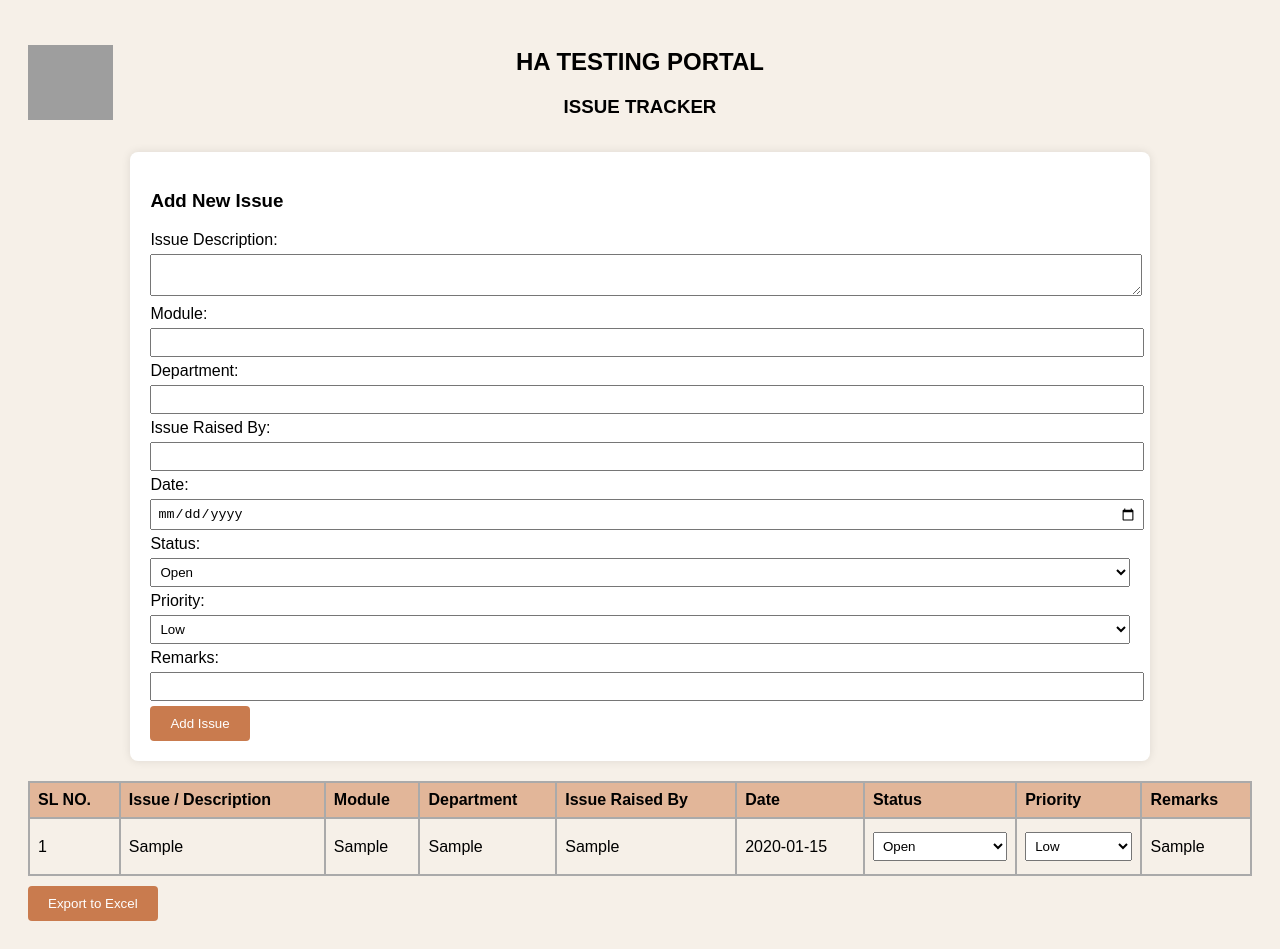
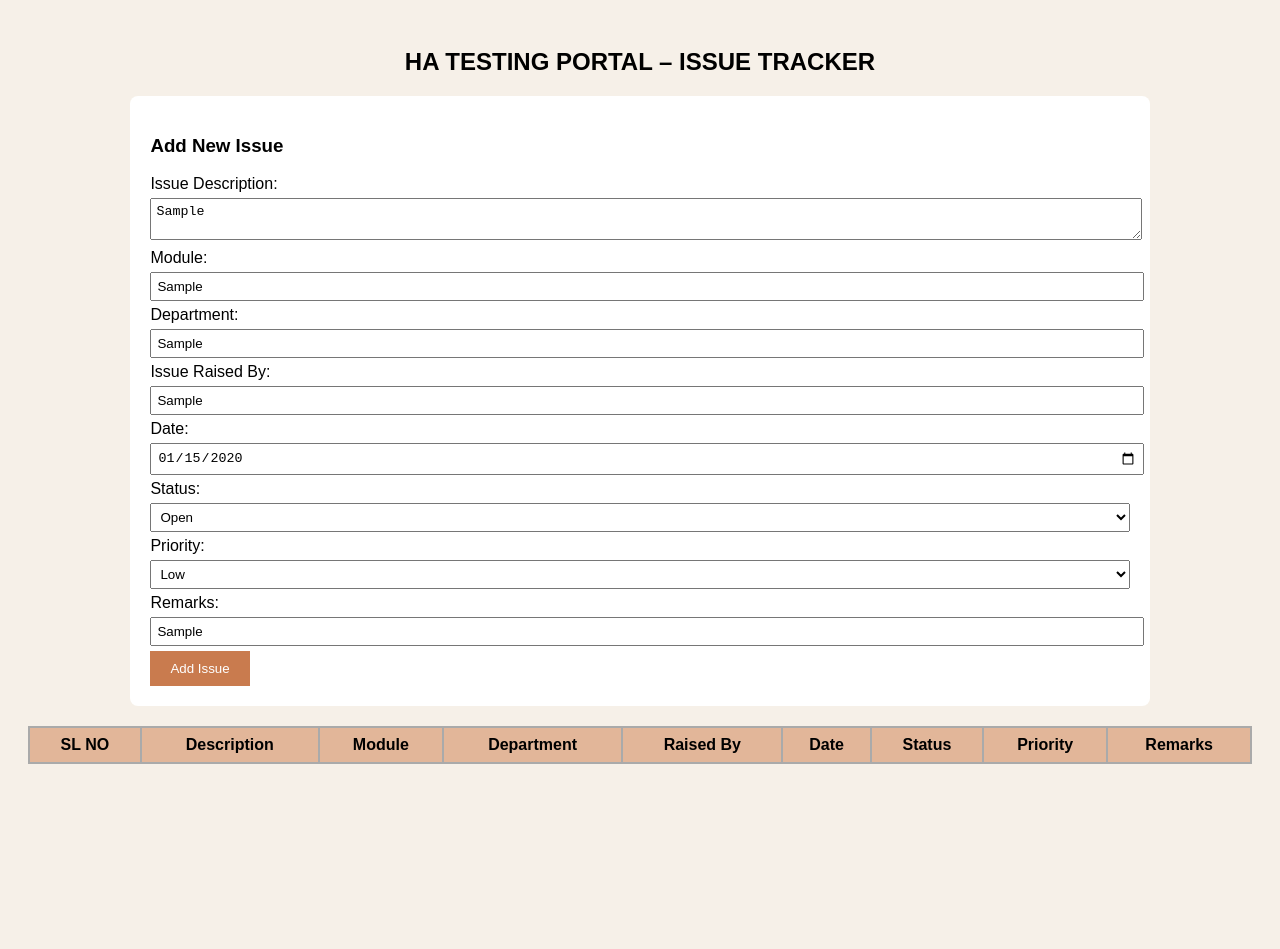
Before and after one commit to sakshzzzzz-boop/ha-testing-portal, a plain HTML site: page index.html in a window 1280 px wide. Both pictures are taken after typing "Sample", "Sample", "Sample", "Sample", "2020-01-15", "Sample" into the empty fields and a click on the button "Add Issue". After the commit the page ends 800 px from the top, so only its background shows below. Drawn offline with Linux system fonts and the light colour scheme; no server answers; grey boxes are pictures that could not be loaded.

Commit message:
Updated index.html

```diff
--- a/index.html
+++ b/index.html
@@ -5,107 +5,20 @@
 <title>HA Testing Portal - Issue Tracker</title>
 
 <style>
-    body {
-        font-family: Arial, sans-serif;
-        background: #f6f0e8;
-        padding: 20px;
-    }
-
-    .header-container {
-        display: flex;
-        align-items: center;
-        justify-content: center;
-        position: relative;
-        margin-bottom: 15px;
-    }
-
-    .company-logo {
-        width: 85px;
-        height: 75px;
-        position: absolute;
-        left: 0;
-    }
-
-    .header-title {
-        text-align: center;
-    }
-
-    .form-container {
-        background: #fff;
-        padding: 20px;
-        border-radius: 8px;
-        width: 80%;
-        margin: auto;
-        box-shadow: 0 0 10px rgba(0,0,0,0.1);
-    }
-
-    table {
-        width: 100%;
-        border-collapse: collapse;
-        margin-top: 20px;
-    }
-
-    table, th, td {
-        border: 2px solid #aaa;
-    }
-
-    th {
-        background: #e2b699;
-        padding: 8px;
-        text-align: left;
-        font-weight: bold;
-    }
-
-    td {
-        padding: 8px;
-    }
-
-    input, select, textarea {
-        width: 100%;
-        padding: 5px;
-        margin: 5px 0;
-    }
-
-    button {
-        padding: 10px 20px;
-        background: #c97b4e;
-        color: white;
-        border: none;
-        cursor: pointer;
-        border-radius: 4px;
-    }
-
-    button:hover {
-        background: #a5623d;
-    }
-
-    .export-container {
-        margin-top: 10px;
-        text-align: left;
-    }
-
-    .export-btn {
-        padding: 10px 20px;
-        background: #c97b4e;
-        color: white;
-        border: none;
-        cursor: pointer;
-        border-radius: 4px;
-    }
+    body { font-family: Arial; background: #f6f0e8; padding:20px; }
+    .form-container { background:#fff; padding:20px; border-radius:8px; width:80%; margin:auto; }
+    table { width:100%; border-collapse:collapse; margin-top:20px; }
+    table, th, td { border:2px solid #aaa; }
+    th { background:#e2b699; padding:8px; }
+    td { padding:8px; }
+    input, select, textarea { width:100%; padding:5px; margin:5px 0; }
+    button { padding:10px 20px; background:#c97b4e; color:white; border:none; }
 </style>
 </head>
 
 <body>
 
-<div class="header-container">
-<img src="https://media.licdn.com/dms/image/v2/C560BAQHKJJ9_Cmqe0g/company-logo_200_200/company-logo_200_200/0/1630647980436?e=2147483647&v=beta&t=zh49lcrvu_4Khtt5_pMnWqlo1HmynDKTmV0S64G8QHk"
-     class="company-logo">
-
-<div class="header-title">
-    <h2>HA TESTING PORTAL</h2>
-    <h3>ISSUE TRACKER</h3>
-</div>
-</div>
+<h2 style="text-align:center">HA TESTING PORTAL – ISSUE TRACKER</h2>
 
 <div class="form-container">
 <h3>Add New Issue</h3>
@@ -150,11 +63,11 @@
 <table id="issueTable">
 <thead>
 <tr>
-    <th>SL NO.</th>
-    <th>Issue / Description</th>
+    <th>SL NO</th>
+    <th>Description</th>
     <th>Module</th>
     <th>Department</th>
-    <th>Issue Raised By</th>
+    <th>Raised By</th>
     <th>Date</th>
     <th>Status</th>
     <th>Priority</th>
@@ -164,53 +77,59 @@
 <tbody></tbody>
 </table>
 
-<div class="export-container">
-    <button class="export-btn" onclick="exportToExcel()">Export to Excel</button>
-</div>
+<script type="module">
 
-<script>
-let issues = [];
+// ----------------- FIREBASE IMPORTS -------------------
+import { initializeApp } from "https://www.gstatic.com/firebasejs/10.10.0/firebase-app.js";
+import { getDatabase, ref, push, onValue, update }
+        from "https://www.gstatic.com/firebasejs/10.10.0/firebase-database.js";
 
-// Load saved issues from localStorage
-window.onload = function () {
-    const saved = localStorage.getItem("issues");
-    if (saved) {
-        issues = JSON.parse(saved);
-        issues.forEach(issue => addRow(issue));
-    }
+// ----------------- FIREBASE CONFIG --------------------
+const firebaseConfig = {
+    apiKey: "AIzaSyArTVcAzatZiXhY4QtkdUV6xtZxbbwJWqw",
+    authDomain: "ha-testing-portal.firebaseapp.com",
+    databaseURL: "https://ha-testing-portal-default-rtdb.asia-southeast1.firebasedatabase.app",
+    projectId: "ha-testing-portal",
+    storageBucket: "ha-testing-portal.firebasestorage.app",
+    messagingSenderId: "210094909594",
+    appId: "1:210094909594:web:8c4885abb5dce21a4b5723"
 };
 
+// ----------------- INIT FIREBASE ----------------------
+const app = initializeApp(firebaseConfig);
+const db = getDatabase(app);
+const issuesRef = ref(db, "issues");
+
+// ----------------- ADD ISSUE --------------------------
 function addIssue() {
-    const issue = {
-        slno: issues.length + 1,
-        description: document.getElementById("description").value,
-        module: document.getElementById("module").value,
-        department: document.getElementById("department").value,
-        raisedBy: document.getElementById("raisedBy").value,
-        date: document.getElementById("date").value,
-        status: document.getElementById("status").value,
-        priority: document.getElementById("priority").value,
-        remarks: document.getElementById("remarks").value
+    let issue = {
+        description: description.value,
+        module: module.value,
+        department: department.value,
+        raisedBy: raisedBy.value,
+        date: date.value,
+        status: status.value,
+        priority: priority.value,
+        remarks: remarks.value
     };
 
-    if (!issue.description || !issue.module || !issue.department || !issue.raisedBy || !issue.date) {
-        alert("Please fill all required fields.");
-        return;
-    }
-
-    issues.push(issue);
-    saveIssues();
-    addRow(issue);
+    push(issuesRef, issue);
     document.getElementById("issueForm").reset();
 }
 
-// Add row to the table
-function addRow(issue) {
-    const table = document.getElementById("issueTable").getElementsByTagName("tbody")[0];
-    const newRow = table.insertRow();
+// ----------------- LOAD ISSUES ------------------------
+onValue(issuesRef, (snapshot) => {
+    const tableBody = document.querySelector("#issueTable tbody");
+    tableBody.innerHTML = "";
+    let slno = 1;
 
-    newRow.innerHTML = `
-<td>${issue.slno}</td>
+    snapshot.forEach(child => {
+        const id = child.key;
+        const issue = child.val();
+
+        const row = document.createElement("tr");
+        row.innerHTML = `
+            <td>${slno++}</td>
             <td>${issue.description}</td>
             <td>${issue.module}</td>
             <td>${issue.department}</td>
@@ -218,52 +137,37 @@ function addRow(issue) {
             <td>${issue.date}</td>
 
             <td>
-    <select class="statusSelect">
-        <option ${issue.status === "Open" ? "selected" : ""}>Open</option>
-        <option ${issue.status === "In Progress" ? "selected" : ""}>In Progress</option>
-        <option ${issue.status === "Closed" ? "selected" : ""}>Closed</option>
+                <select class="status">
+                    <option ${issue.status=="Open"?"selected":""}>Open</option>
+                    <option ${issue.status=="In Progress"?"selected":""}>In Progress</option>
+                    <option ${issue.status=="Closed"?"selected":""}>Closed</option>
                 </select>
             </td>
 
             <td>
-    <select class="prioritySelect">
-        <option ${issue.priority === "Low" ? "selected" : ""}>Low</option>
-        <option ${issue.priority === "Medium" ? "selected" : ""}>Medium</option>
-        <option ${issue.priority === "High" ? "selected" : ""}>High</option>
+                <select class="priority">
+                    <option ${issue.priority=="Low"?"selected":""}>Low</option>
+                    <option ${issue.priority=="Medium"?"selected":""}>Medium</option>
+                    <option ${issue.priority=="High"?"selected":""}>High</option>
                 </select>
             </td>
 
             <td>${issue.remarks}</td>
         `;
 
-    // Status change → save to storage
-    newRow.querySelector(".statusSelect").addEventListener("change", function () {
-        issue.status = this.value;
-        saveIssues();
+        // UPDATE STATUS
+        row.querySelector(".status").addEventListener("change", e => {
+            update(ref(db, "issues/" + id), { status: e.target.value });
         });
 
-    // Priority change → save
-    newRow.querySelector(".prioritySelect").addEventListener("change", function () {
-        issue.priority = this.value;
-        saveIssues();
+        // UPDATE PRIORITY
+        row.querySelector(".priority").addEventListener("change", e => {
+            update(ref(db, "issues/" + id), { priority: e.target.value });
         });
-}
 
-// Save all issues back to localStorage
-function saveIssues() {
-    localStorage.setItem("issues", JSON.stringify(issues));
-}
-
-function exportToExcel() {
-    let table = document.getElementById("issueTable").outerHTML;
-    let file = new Blob([table], { type: "application/vnd.ms-excel" });
-    let url = URL.createObjectURL(file);
-
-    let a = document.createElement("a");
-    a.href = url;
-    a.download = "Issue_Tracker.xls";
-    a.click();
-}
+        tableBody.appendChild(row);
+    });
+});
 </script>
 
 </body>
```
Lines whose indentation alone changed are shown as unchanged.
